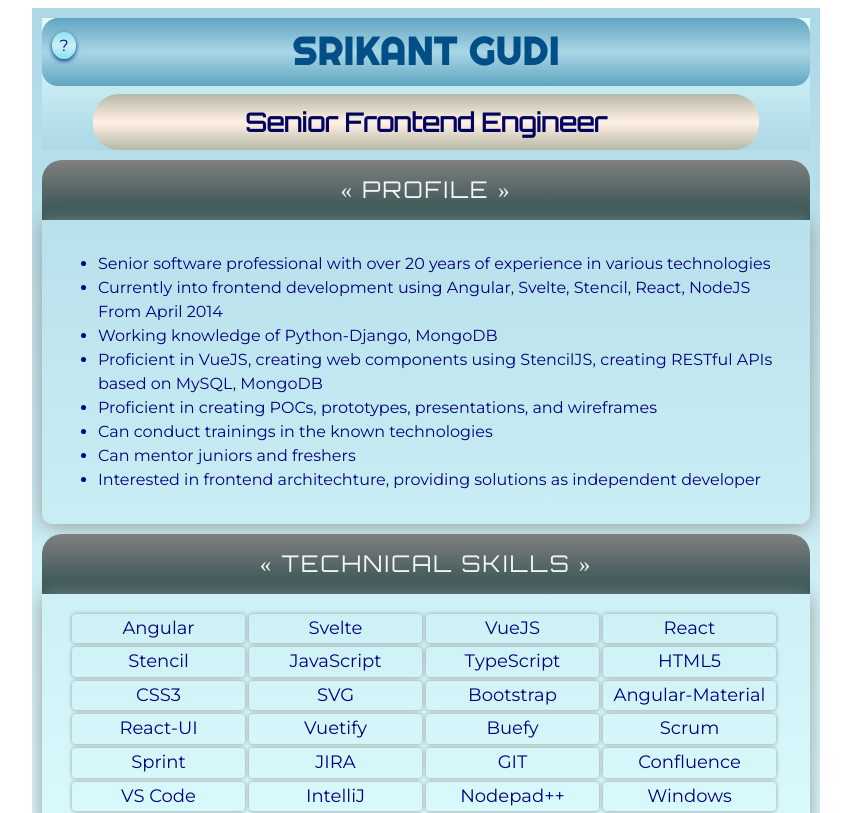
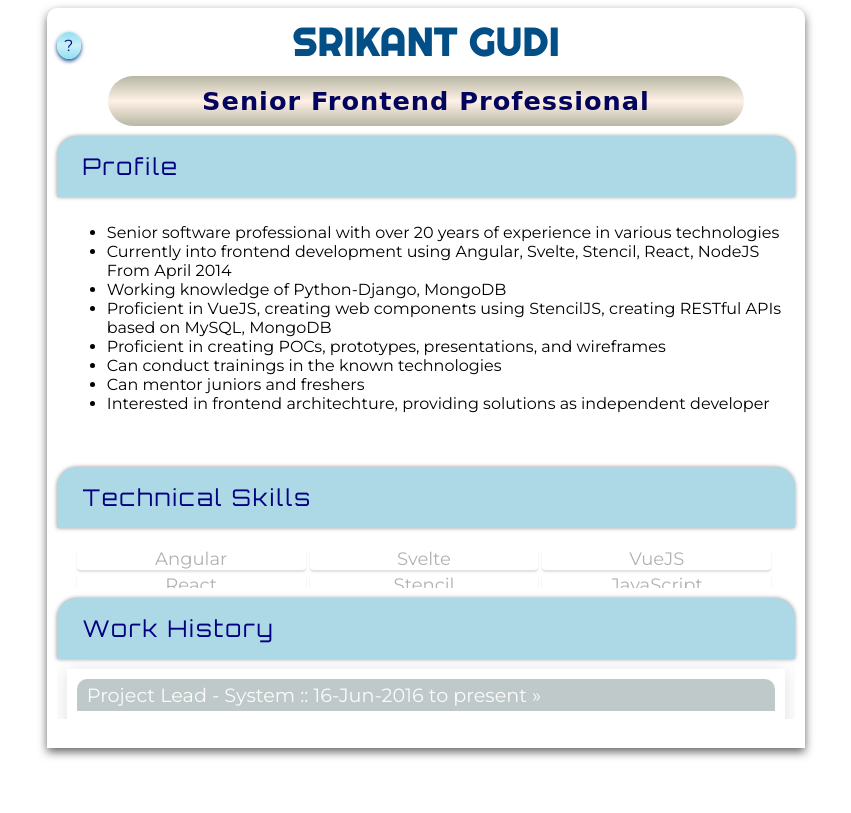
Before and after one commit to srikantgudi/srikantgudi.github.io, a Svelte app: page / in a window 1280 px wide. Shown: the top 813 px of the page, without its empty margins (214-1065 px from the left). Built offline with nearby package versions, Linux system fonts and the light colour scheme; a web font is replaced by a local one.

Commit message:
Update App.svelte

```diff
--- a/src/App.svelte
+++ b/src/App.svelte
@@ -4,21 +4,59 @@
 		console.log('win-resize: e', e);
 	}
 	let showInfo = false;
+	let curTab = 1;
 </script>
 <style>
-	#app {
+	.container {
+		margin: 0 20%;
+		padding: 10px;
+		height: 90vh;
+		transition: all 1s ease-in;
+		border-radius: 10px 10px 0 0;
+		box-shadow: 0 4px 10px #666666;
+		overflow: hidden;
+	}
+	.content {
+		background: lightcyan;
+		padding: 10px;
+		overflow: hidden;
 		width: 60vw;
-		height: auto;
 		margin: 0 auto;
+	}
+	.content-body {
+		height: 5vh;
+		transition: all 1s;
+		opacity: 0.3;
 		padding: 10px;
-		background: linear-gradient(lightblue,lightcyan,lightblue);
-		color: navy;
-		line-height: 1.2;
+		overflow: hidden;
 		font-family: Montserrat;
+	}
+	.content-body.active {
+		opacity: 1;
+		height: 30vh;
+		overflow-y: auto;
+	}
+	.sectiontitle {
+		box-shadow: 0 0 4px #999999;
+		background: darkslategrey;
+		color: whitesmoke;
+		font-size: 3vw;
+		padding: 10px;
+		display: flex;
+		border-radius: 30px 30px 0 0;
+		justify-content: space-around;
+	}
+	.pageheader {
+		text-align: center;
+		margin-bottom: 10px;
+	}
+	.name {
+		font-size: 1vw;
 	}
 	.info {
 		position: absolute;
 		top: 2em;
+		font-family: Montserrat;
 		display: flex;
 		flex-flow: column;
 		align-items: center;
@@ -60,22 +98,6 @@
 		transition: all 1s;
 		height: 15vh;
 	}
-	.grad-lite {
-		background: linear-gradient(lightcyan,lightblue);
-		color: navy;
-	}
-	.grad-dark {
-		background: linear-gradient(grey, darkslategrey);
-		color: whitesmoke!important;
-	}
-	.pagetitle {
-		height: 3em;
-		background: linear-gradient(#61a5c2,#a9d6e5,#61a5c2);
-		color: whitesmoke;
-		border-radius: 1em;
-		text-align: center;
-		padding: 10px;
-	}
 	.name {
 		font-family: Righteous;
 		font-weight: 600;
@@ -85,24 +107,38 @@
 		color: #014f86;
 	}
 	@keyframes animPositionTitle {
-		from {color: beige;}
-		to {color: #03045e;}
+		0% {color: #03045e;font-size: 2vw;}
+		/* 25% {color: #023e8a;font-size: 1.5vw;} */
+		50% {color: #caf0f8;font-size: 1vw;}
+		/* 75% {color: #023e8a;font-size: 1.5vw;} */
+		100% {color: #03045e;font-size: 2vw;}
 	}
 	.positiontitle {
-		font-size: 2vw;
-		font-family: Orbitron;
+		display: flex;
+		justify-content: space-around;
+		letter-spacing: 1px;
+		font-size: 1.5vw;
+		font-family: 'Comic Sans MS';
 		font-weight: 600;
-		padding: 1vw 1vh;
+		padding: 10px;
 		margin: 1vh 4vw;
 		background: linear-gradient(#b7b7a4,#fff1e6,#b7b7a4);
 		color: #6d6875;
 		border-radius: 1em;
 		animation: animPositionTitle 5s ease-in-out infinite reverse;
 	}
-	.space-around {
+	.expdetail {
+		padding: 10px;
+		text-align: left;
+		margin-left: 5vw;
+    	font-family: Ubuntu;
+	}
+	.expdetail > .details {
 		display: flex;
-		justify-content: space-around;
-		align-items: center;
+		justify-content: flex-start;
+		text-align: left;
+		width: 45vw;
+		margin: 0 auto;
 	}
 	.sectiontitle {
 		display: flex;
@@ -116,32 +152,13 @@
 		background-color: lightblue;
 		border-radius: 20px 20px 0 0;
 	}
-	.profile {
-		font-family: Montserrat;
-		line-height: 1.5;
-		padding: 1em;
-		transition: all 1s;
-	}
-	.contact-item {
-		min-width: 30%;
-		text-align: center;
-	}
 	.box {
 		box-shadow: 0 2px 20px #999999;
 		border-radius: 0 0 10px 10px
 	}
-	.list {
-		padding: 10px 20px;
-	}
-	.edu {
-		font-size: 12px;
-	}
-	.edu:nth-child(n+1):before {
-		content: '\bb\20';
-	}
 	.skills {
 		display: grid;
-		grid-template-columns: 1fr 1fr 1fr 1fr;
+		grid-template-columns: 1fr 1fr 1fr;
 		font-family: Roboto;
 		font-size: 14px;
 		padding: 10px;
@@ -149,9 +166,8 @@
 	.skill {
 		transition: all 1s;
 		min-width: 22%;
-		box-shadow: 0 0 4px #999;
+		box-shadow: 0 2px 2px #999;
 		text-align: center;
-		padding: 4px;
 		margin: 0 4px 4px 0;
 		font-family: Montserrat;
 		font-size: 18px;
@@ -182,6 +198,13 @@
 		color: whitesmoke;
 		border-radius: 10px 10px 0 0;
 	}
+	@media screen and (max-width: 480px) {
+		.skills {
+			grid-template-columns: 1fr 1fr 1fr;
+			line-height: 1.1;
+		}
+	}
+
 	@media screen and (max-width: 720px) {
 		.info {
 			top: 5vh;
@@ -190,8 +213,9 @@
 			font-size: 12px;
 			height: auto;
 		}
-		.pagetitle {
+		.pageheader {
 			height: auto;
+			font-size: vw;
 			padding: 10px;
 		}
 		.sectiontitle {
@@ -219,11 +243,13 @@
 		}
 	}
 </style>
-<div id="app" class="grad-app">
-	<div class="topnav grad-lite">
-		<div class="pagetitle">
-			<div class="name">
-				Srikant Gudi
+
+<div class="container">
+	<div class="pageheader">
+		<div class="name">SRIKANT GUDI</div>
+	</div>
+	<div class="positiontitle">
+		Senior Frontend Professional
 	</div>
 	<div class="info" class:active={showInfo} on:click={() => {showInfo = true}}>
 		<div class="infobtn" class:hide={showInfo} >&quest;</div>
@@ -244,42 +270,31 @@
 			</div>
 		</div>
 	</div>
+	<div class="sectiontitle" on:click={() => {curTab=1}}>
+		Profile
 	</div>
-
-		<div class="positiontitle space-around">
-			Senior Frontend Engineer
-		</div>
-	</div>
-	<div>
-		<div class="sectiontitle grad-dark space-around">
-			&laquo; PROFILE &raquo;
-		</div>
-		<div class="box profile">
+	<div class="content-body" class:active={curTab === 1}>
 		<ul>
 			{#each data.profile as text}
 			<li>{text}</li>
 			{/each}
 		</ul>
 	</div>
+	<div class="sectiontitle" on:click={() => {curTab=2}}>
+		Technical Skills
 	</div>
-	<div>
-		<div class="sectiontitle grad-dark space-around">
-			&laquo; TECHNICAL SKILLS &raquo;
-		</div>
-		<div class="box list">
+	<div class="content-body" class:active={curTab === 2}>
 		<div class="skills">
 			{#each data.skills as text}
 			<div class="skill">{text}</div>
 			{/each}
 		</div>
 	</div>
+
+	<div class="sectiontitle" on:click={() => {curTab=3}}>
+		Work History
 	</div>
-
-	<div>
-		<div class="sectiontitle grad-dark space-around">
-			&laquo; WORK EXPERIENCE &raquo;
-		</div>
-		<div class="box list">
+	<div class="content-body" class:active={curTab === 3}>
 		{#each data.exp as item}
 			<div class="exp box">
 				<div class="jobtitle">
@@ -307,4 +322,3 @@
 		{/each}
 	</div>
 </div>
-</div>
```
Lines whose indentation alone changed are shown as unchanged.
